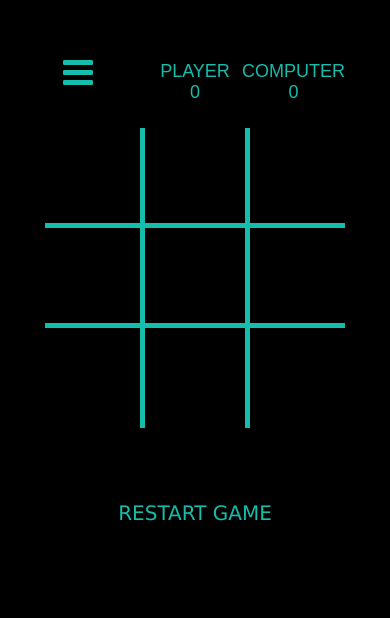
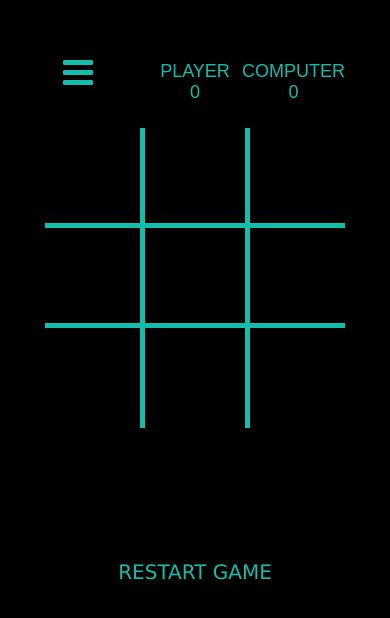
Before and after one commit to vasyl-n/vasyl-n.github.io, a website with bundled scripts: page index.html in a window 390 px wide. Shown: the part 178-796 px from the top of the page. Built offline with nearby package versions, Linux system fonts and the light colour scheme.

Commit message:
media margin top

```diff
--- a/style.css
+++ b/style.css
@@ -196,7 +196,7 @@ button:hover {color: white}
       }
     .button {
       position: absolute;
-      top: 80%;
+      top: 87%;
     }
     body{margin: 0px}
   }
```
